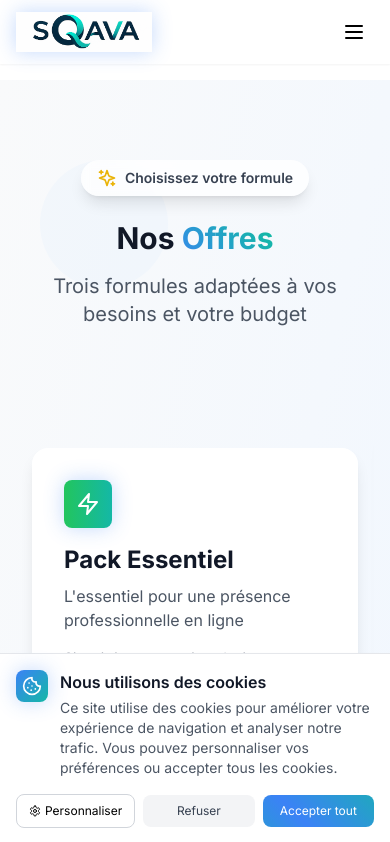
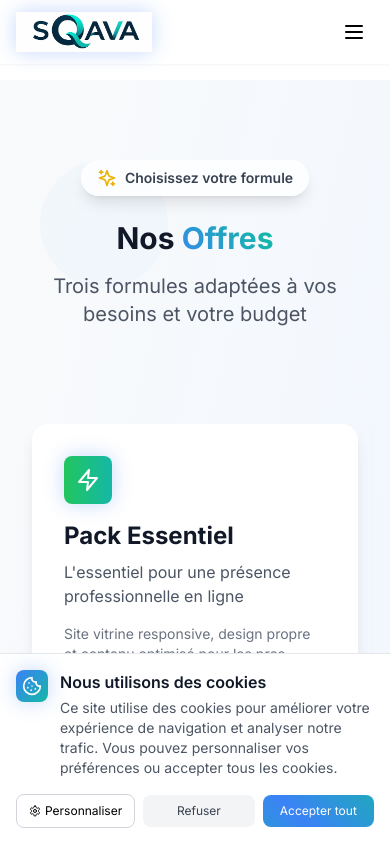
Before and after one commit to qbquentin-b/Sqava-good-one, a React (Vite) app: page /offres in a window 390 px wide. Shown: the top 842 px of the page. Built offline with nearby package versions, Linux system fonts and the light colour scheme.

Commit message:
Corriger l'overflow du badge populaire

```diff
--- a/src/components/Packages.tsx
+++ b/src/components/Packages.tsx
@@ -166,10 +166,10 @@ const Packages = () => {
         </div>
 
         {/* Version Mobile/Tablet - Carrousel horizontal */}
-        <div className="lg:hidden relative pt-6">
+        <div className="lg:hidden relative pt-8 overflow-visible">
           <div className="relative overflow-hidden">
             {/* Carrousel avec flèches intégrées */}
-            <div className="relative overflow-hidden">
+            <div className="relative overflow-visible">
               {/* Flèche gauche */}
               <button
                 onClick={prevPackage}
@@ -187,13 +187,13 @@ const Packages = () => {
               </button>
 
               {/* Carrousel */}
-              <div className="overflow-hidden">
+              <div className="overflow-visible">
                 <div
                   className="flex transition-transform duration-300 ease-in-out"
                   style={{ transform: `translateX(-${currentPackage * 100}%)` }}
                 >
                   {packages.map((pkg, index) => (
-                    <div key={index} className="w-full flex-shrink-0 px-4 pt-8">
+                    <div key={index} className="w-full flex-shrink-0 px-4 overflow-visible">
                       <PackageCard pkg={pkg} index={index} renderTextWithTooltips={renderTextWithTooltips} />
                     </div>
                   ))}
@@ -242,7 +242,7 @@ const Packages = () => {
 // Composant PackageCard séparé pour éviter la duplication
 const PackageCard = ({ pkg, index, renderTextWithTooltips }: { pkg: any; index: number; renderTextWithTooltips: (text: string) => any }) => (
   <div
-    className={`relative bg-white rounded-2xl shadow-lg flex flex-col ${
+    className={`relative bg-white rounded-2xl shadow-lg flex flex-col overflow-visible ${
       pkg.popular ? 'ring-2 ring-blue-500 scale-105' : ''
     }`}
   >
```
